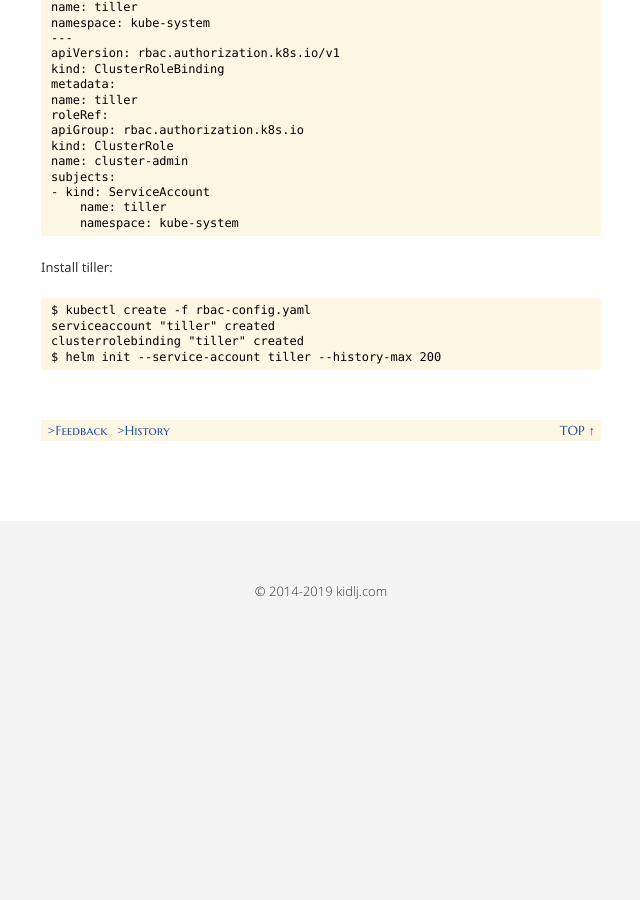
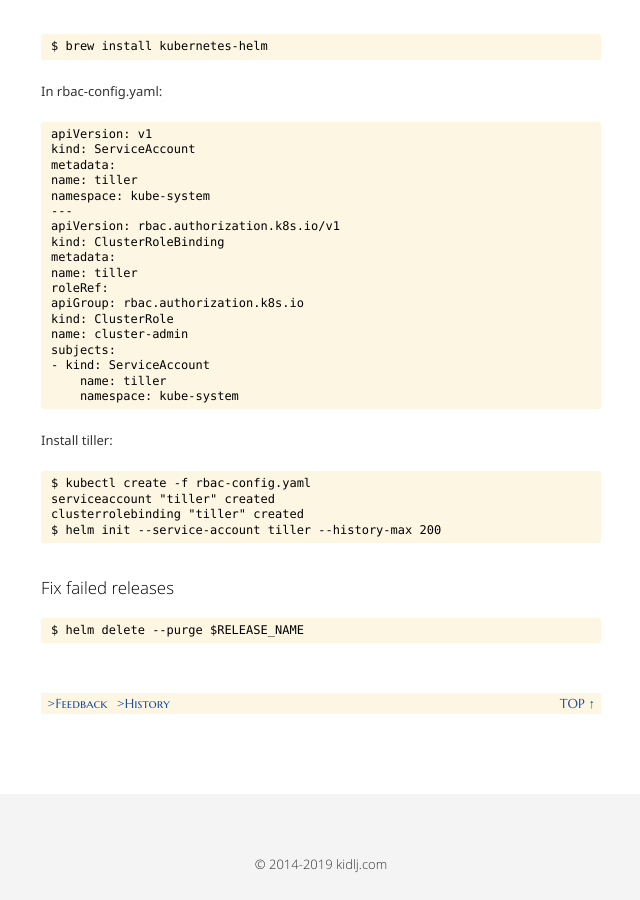
Before and after one commit to kidlj/awei, a Jekyll site: the page built from _wiki/kubernetes.md, in a window 1280 px wide and 900 px high, scrolled down 1537 px. Shown: the whole window, without its empty margins (319-959 px from the left). Built offline with Jekyll 4.4.1, drawn with Linux system fonts in a browser that asks for light colours; before the commit the page ends 2164 px from its top, so only the background shows below that.

Commit message:
helm fix failed releases

```diff
--- a/_wiki/kubernetes.md
+++ b/_wiki/kubernetes.md
@@ -41,20 +41,23 @@
     # sed -i '/ swap / s/^\(.*\)$/#\1/g' /etc/fstab
 
 
-### Debug failed pod
+Debug failed pod
+=================
 
     $ kubectl describe pod <pod-name>
     $ kubectl logs <pod-name> [-p]
     $ sudo journalctl -u kubelet
 
 
-### Draft
+Draft
+=====
 
     $ brew install azure/draft/draft
     $ draft init
     $ draft config set disable-push-warning 1
 
-### Helm
+Helm
+=====
 
     $ brew install kubernetes-helm
 
@@ -85,3 +88,7 @@
     serviceaccount "tiller" created
     clusterrolebinding "tiller" created
     $ helm init --service-account tiller --history-max 200
+
+### Fix failed releases
+
+    $ helm delete --purge $RELEASE_NAME
```
